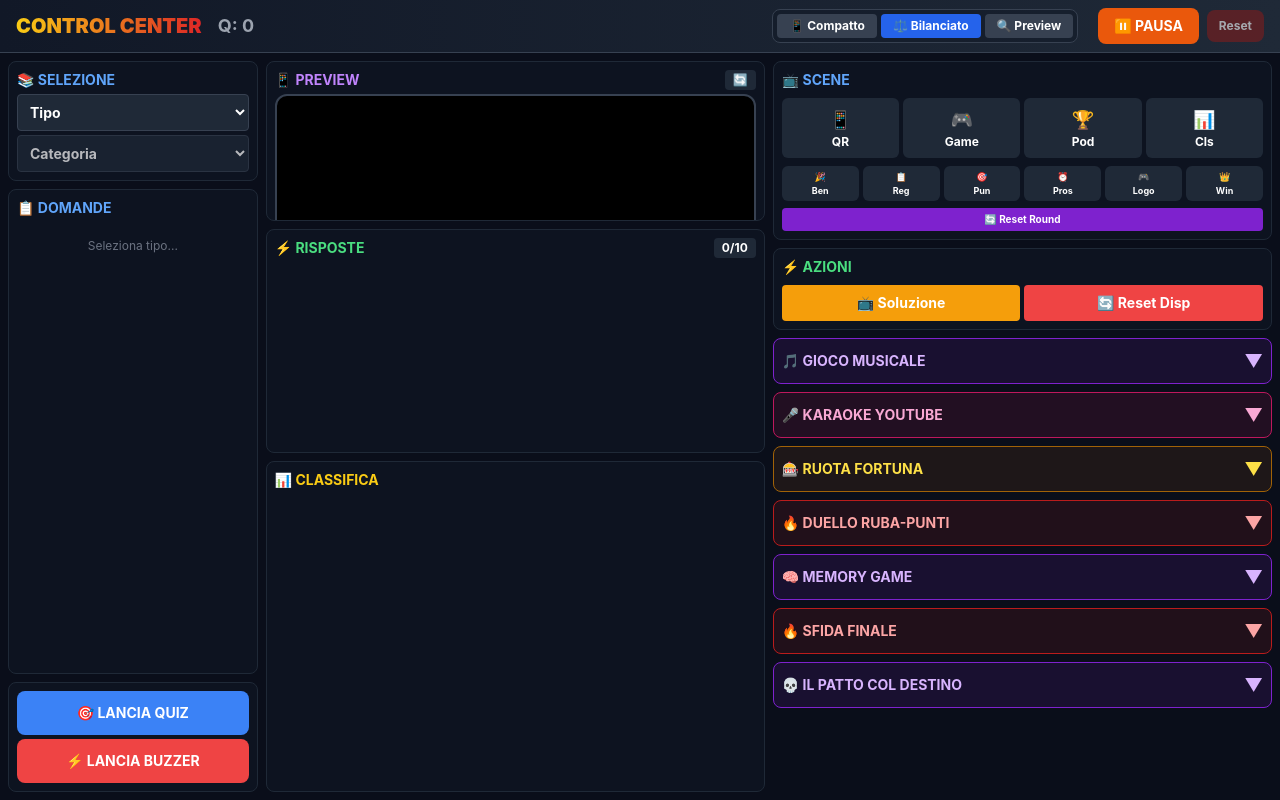
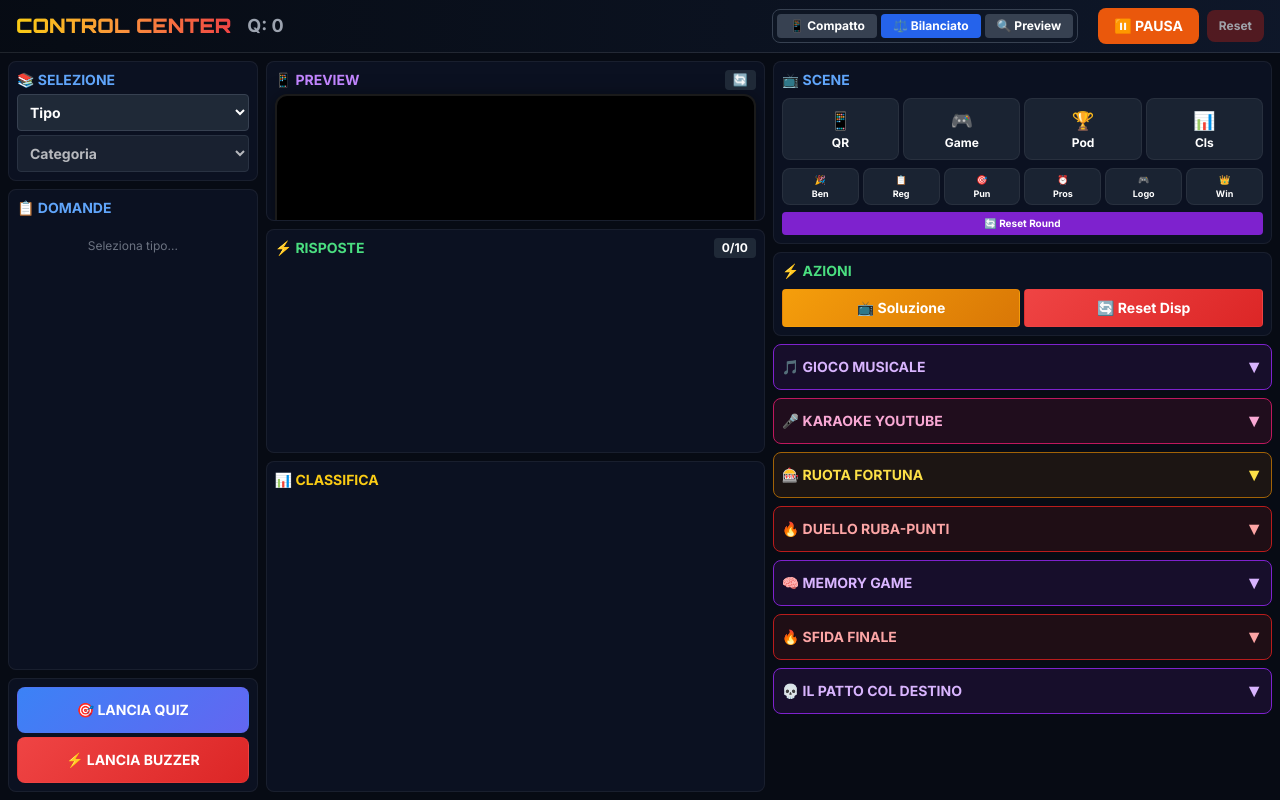
Before and after one commit to russofoto-lang/quizzone-game, a website: page public/admin.html in a window 1280 px wide. Drawn offline with nearby package versions, Linux system fonts and the light colour scheme; no server answers.

Commit message:
Update admin.html

```diff
--- a/public/admin.html
+++ b/public/admin.html
@@ -5,35 +5,38 @@
     <title>Control Center - Siponto</title>
     <script src="https://cdn.socket.io/4.7.2/socket.io.min.js"></script>
     <script src="https://cdn.tailwindcss.com"></script>
+    <link href="https://fonts.googleapis.com/css2?family=Inter:wght@400;700;900&family=Orbitron:wght@700;900&display=swap" rel="stylesheet">
     <style>
-        body { background: #0a0e1a; color: white; font-family: 'Inter', sans-serif; margin: 0; padding: 0; }
-        .btn-primary { background: #3b82f6; transition: all 0.15s; }
-        .btn-primary:hover { background: #2563eb; transform: scale(1.02); }
+        body { background: #070b14; color: white; font-family: 'Inter', sans-serif; margin: 0; padding: 0; }
+        .font-display { font-family: 'Orbitron', 'Inter', sans-serif; }
+        .btn-primary { background: linear-gradient(135deg, #3b82f6, #6366f1); transition: all 0.15s; border: 1px solid rgba(99,102,241,0.3); }
+        .btn-primary:hover { background: linear-gradient(135deg, #2563eb, #4f46e5); transform: scale(1.02); box-shadow: 0 0 16px rgba(59,130,246,0.4); }
         .btn-primary:active { transform: scale(0.98); }
-        .btn-success { background: #10b981; }
-        .btn-success:hover { background: #059669; }
-        .btn-warning { background: #f59e0b; }
-        .btn-warning:hover { background: #d97706; }
-        .btn-danger { background: #ef4444; }
-        .btn-danger:hover { background: #dc2626; }
-        .btn-scene { background: #1f2937; transition: all 0.15s; padding: 8px; border-radius: 6px; cursor: pointer; }
-        .btn-scene:hover { background: #374151; transform: scale(1.05); }
-        .btn-scene.active { background: #10b981; box-shadow: 0 0 12px #10b981; }
-        .progress-dot { width: 10px; height: 10px; border-radius: 50%; display: inline-block; margin: 0 2px; background: #374151; }
-        .progress-dot.active { background: #ef4444; box-shadow: 0 0 8px #ef4444; animation: pulse 1s infinite; }
+        .btn-success { background: linear-gradient(135deg, #10b981, #059669); border: 1px solid rgba(16,185,129,0.3); }
+        .btn-success:hover { background: linear-gradient(135deg, #059669, #047857); box-shadow: 0 0 16px rgba(16,185,129,0.4); }
+        .btn-warning { background: linear-gradient(135deg, #f59e0b, #d97706); border: 1px solid rgba(245,158,11,0.3); }
+        .btn-warning:hover { background: linear-gradient(135deg, #d97706, #b45309); box-shadow: 0 0 16px rgba(245,158,11,0.4); }
+        .btn-danger { background: linear-gradient(135deg, #ef4444, #dc2626); border: 1px solid rgba(239,68,68,0.3); }
+        .btn-danger:hover { background: linear-gradient(135deg, #dc2626, #b91c1c); box-shadow: 0 0 16px rgba(239,68,68,0.4); }
+        .btn-scene { background: rgba(31,41,55,0.8); transition: all 0.15s; padding: 8px; border-radius: 8px; cursor: pointer; border: 1px solid rgba(255,255,255,0.06); }
+        .btn-scene:hover { background: rgba(55,65,81,0.8); transform: scale(1.05); border-color: rgba(255,255,255,0.12); }
+        .btn-scene.active { background: rgba(16,185,129,0.3); border-color: #10b981; box-shadow: 0 0 16px rgba(16,185,129,0.3); }
+        .progress-dot { width: 10px; height: 10px; border-radius: 50%; display: inline-block; margin: 0 2px; background: #1e293b; }
+        .progress-dot.active { background: #ef4444; box-shadow: 0 0 10px rgba(239,68,68,0.6); animation: pulse 1s infinite; }
         @keyframes pulse { 0%, 100% { opacity: 1; } 50% { opacity: 0.6; } }
         .step-btn { opacity: 0.4; pointer-events: none; }
         .step-btn.active { opacity: 1; pointer-events: auto; }
-        .preview-frame { background: #000; border: 2px solid #374151; border-radius: 12px; }
+        .preview-frame { background: #000; border: 2px solid rgba(255,255,255,0.1); border-radius: 12px; box-shadow: 0 4px 20px rgba(0,0,0,0.5); }
+        .admin-panel { background: rgba(15,23,42,0.6); border: 1px solid rgba(255,255,255,0.06); border-radius: 0.5rem; }
     </style>
 </head>
 <body class="h-screen flex flex-col overflow-hidden">
 
 <!-- HEADER MINIMAL -->
-<div class="bg-gradient-to-r from-gray-900 to-gray-800 px-4 py-2 border-b border-gray-700">
+<div class="px-4 py-2 border-b border-white/10" style="background: linear-gradient(90deg, rgba(7,11,20,0.95), rgba(15,23,42,0.95));">
     <div class="flex justify-between items-center">
         <div class="flex items-center gap-4">
-            <h1 class="font-black text-xl text-transparent bg-clip-text bg-gradient-to-r from-yellow-400 to-red-600">CONTROL CENTER</h1>
+            <h1 class="font-display font-black text-xl text-transparent bg-clip-text bg-gradient-to-r from-yellow-400 via-orange-400 to-red-500">CONTROL CENTER</h1>
             <span id="question-counter" class="text-lg font-bold text-gray-400">Q: 0</span>
         </div>
 
@@ -63,7 +66,7 @@
     <!-- COLONNA SINISTRA: MOTORE (20%) -->
     <div id="column-left" class="w-1/5 flex flex-col gap-2 transition-all duration-300">
         <!-- Selezione -->
-        <div class="bg-gray-900/50 rounded-lg p-2 border border-gray-800">
+        <div class="admin-panel p-2">
             <div class="text-sm font-bold text-blue-400 mb-1 uppercase">📚 Selezione</div>
             <select id="sel-tipo" class="w-full bg-gray-800 text-white p-2 rounded text-sm font-bold border border-gray-700 mb-1">
                 <option value="">Tipo</option>
@@ -78,7 +81,7 @@
         </div>
 
         <!-- Lista Domande -->
-        <div class="flex-1 bg-gray-900/50 rounded-lg p-2 border border-gray-800 overflow-hidden">
+        <div class="flex-1 admin-panel p-2 overflow-hidden">
             <div class="text-sm font-bold text-blue-400 mb-1 uppercase">📋 Domande</div>
             <div id="questions-container" class="overflow-y-auto h-full text-xs">
                 <div class="text-gray-500 text-center py-4">Seleziona tipo...</div>
@@ -86,7 +89,7 @@
         </div>
 
         <!-- Azioni Lancio -->
-        <div class="bg-gray-900/50 rounded-lg p-2 border border-gray-800">
+        <div class="admin-panel p-2">
             <button onclick="lanciaQuiz()" class="w-full btn-primary text-white font-bold py-3 rounded-lg mb-1 text-sm">
                 🎯 LANCIA QUIZ
             </button>
@@ -99,7 +102,7 @@
     <!-- COLONNA CENTRO: PREVIEW + RISPOSTE + CLASSIFICA (40%) -->
     <div id="column-center" class="w-2/5 flex flex-col gap-2 transition-all duration-300">
         <!-- Preview Ridotta -->
-        <div class="h-40 bg-gray-900/50 rounded-lg p-2 border border-gray-800 overflow-hidden">
+        <div class="h-40 admin-panel p-2 overflow-hidden">
             <div class="flex justify-between items-center mb-1">
                 <div class="text-sm font-bold text-purple-400 uppercase">📱 Preview</div>
                 <button onclick="refreshPreview()" class="text-xs bg-gray-800 px-2 py-0.5 rounded hover:bg-gray-700 font-bold">🔄</button>
@@ -110,7 +113,7 @@
         </div>
 
         <!-- Monitor Risposte - PIÙ GRANDE -->
-        <div class="h-56 bg-gray-900/50 rounded-lg p-2 border border-gray-800 overflow-hidden">
+        <div class="h-56 admin-panel p-2 overflow-hidden">
             <div class="flex justify-between items-center mb-1">
                 <div class="text-sm font-bold text-green-400 uppercase">⚡ Risposte</div>
                 <span id="answers-count" class="text-xs bg-gray-800 px-2 py-0.5 rounded font-bold">0/10</span>
@@ -126,7 +129,7 @@
         </div>
 
         <!-- Classifica 2 Colonne - RIDOTTA -->
-        <div class="flex-1 bg-gray-900/50 rounded-lg p-2 border border-gray-800 overflow-hidden">
+        <div class="flex-1 admin-panel p-2 overflow-hidden">
             <div class="text-sm font-bold text-yellow-400 mb-1 uppercase">📊 Classifica</div>
             <div id="leaderboard-center" class="grid grid-cols-2 gap-1 text-sm overflow-y-auto max-h-40"></div>
         </div>
@@ -136,7 +139,7 @@
     <div id="column-right" class="w-2/5 flex flex-col gap-2 overflow-y-auto transition-all duration-300">
 
         <!-- Scene/Display -->
-        <div class="bg-gray-900/50 rounded-lg p-2 border border-gray-800">
+        <div class="admin-panel p-2">
             <div class="text-sm font-bold text-blue-400 mb-2 uppercase">📺 Scene</div>
             <div class="grid grid-cols-4 gap-1 mb-2">
                 <div onclick="regia('logo')" class="btn-scene text-center text-xs font-bold">
@@ -190,7 +193,7 @@
         </div>
 
         <!-- Azioni Rapide -->
-        <div class="bg-gray-900/50 rounded-lg p-2 border border-gray-800">
+        <div class="admin-panel p-2">
             <div class="text-sm font-bold text-green-400 mb-2 uppercase">⚡ Azioni</div>
             <div class="grid grid-cols-2 gap-1">
                 <!-- BOTTONE SOLUZIONE CORRETTO -->
```
